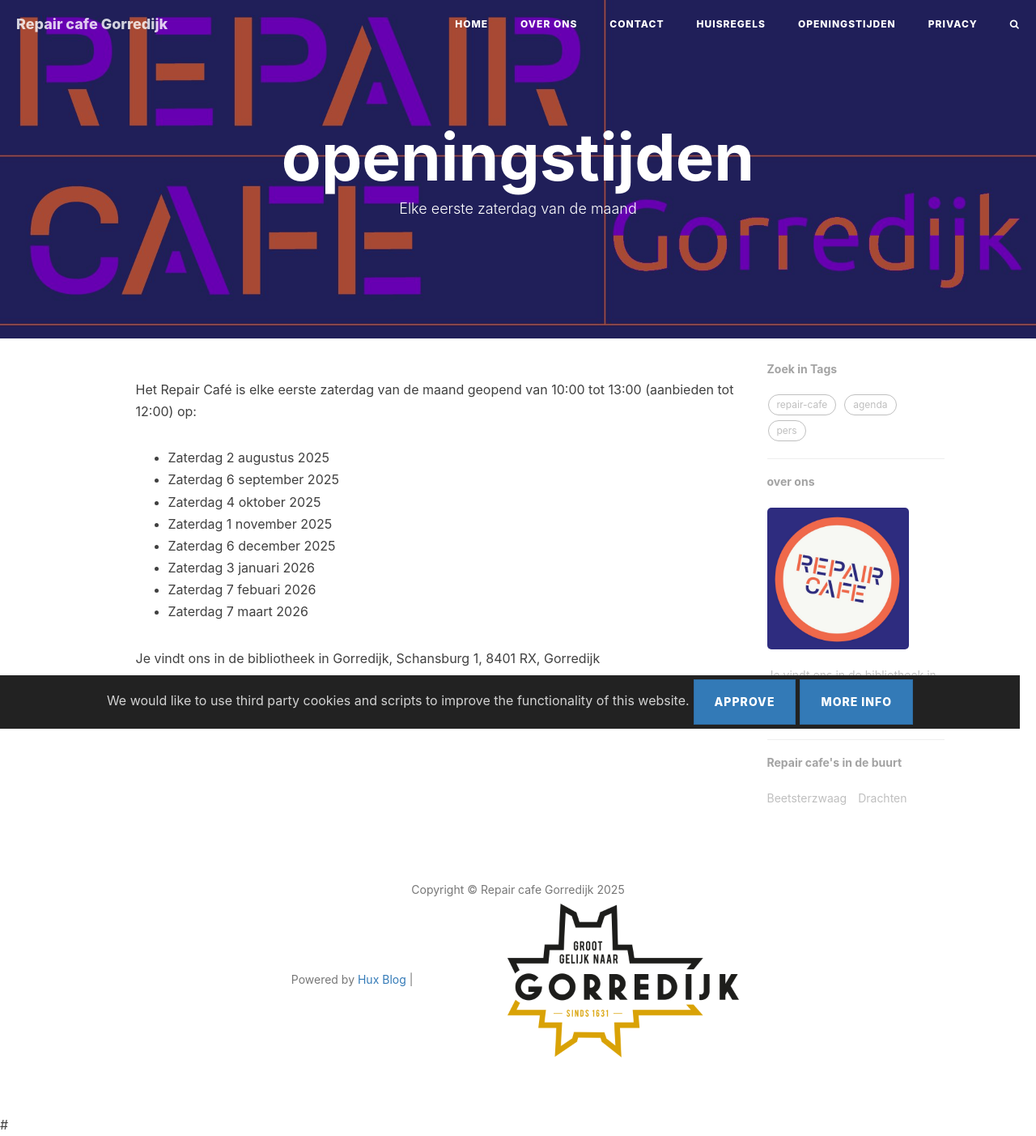
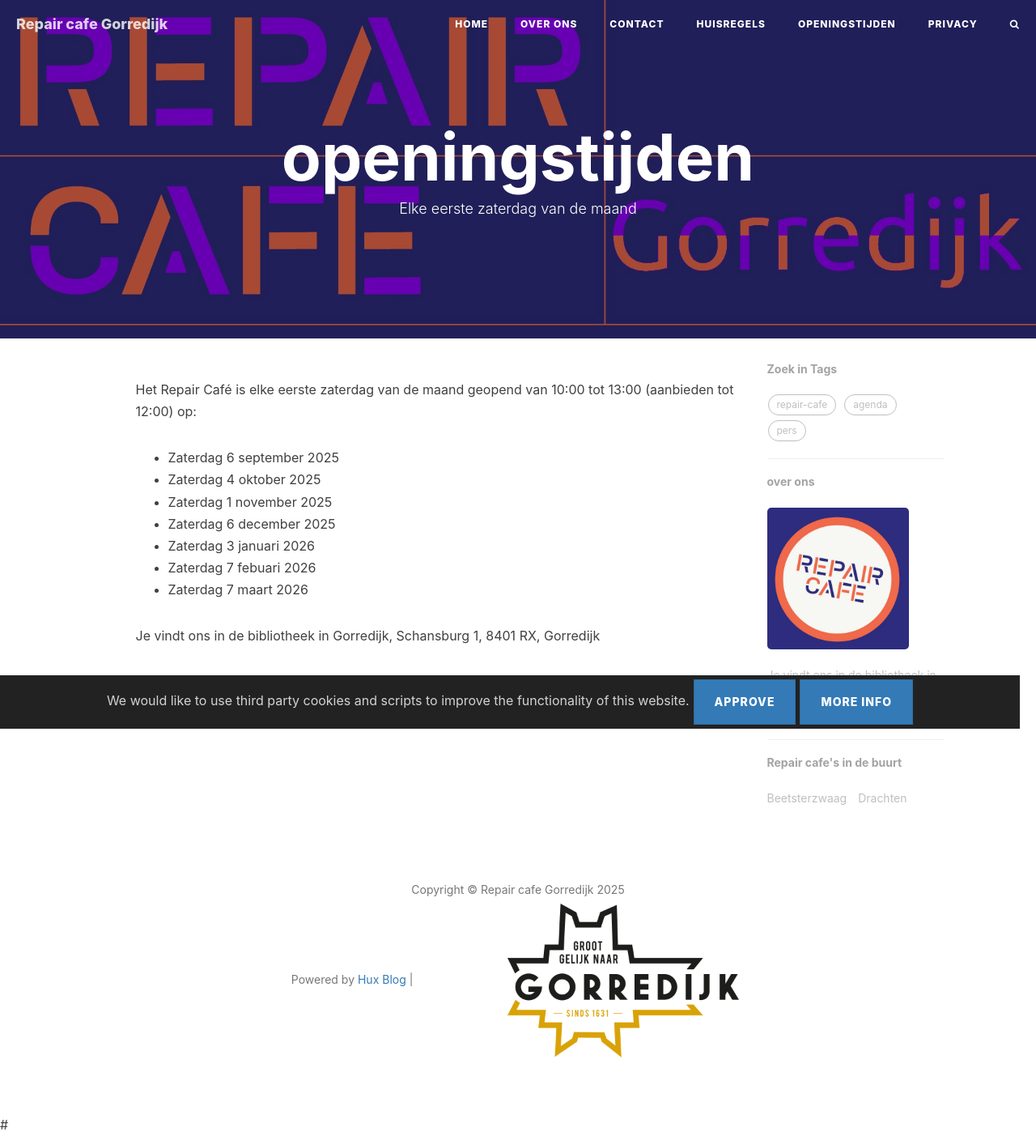
Before and after one commit to jpyp/jpyp.github.io, a Jekyll site: the page built from openingstijden.html, in a window 1280 px wide. Shown: the whole page at 81% size. Built offline with Jekyll 4.4.1, drawn with Linux system fonts in a browser that asks for light colours; nearby versions of some CDN libraries; comment, search, counter and statistics services are not loaded; grey boxes are pictures that could not be loaded.

Commit message:
Update openingstijden.html

```diff
--- a/openingstijden.html
+++ b/openingstijden.html
@@ -9,7 +9,6 @@ header-mask: 0.3
 <p>Het Repair Café is elke eerste zaterdag van de maand geopend van 10:00 tot 13:00 (aanbieden tot 12:00) op:</p>
 
 <ul>
-   <li>Zaterdag 2 augustus 2025</li>
    <li>Zaterdag 6 september 2025</li>
    <li>Zaterdag 4 oktober 2025</li>
    <li>Zaterdag 1 november 2025</li>
```
